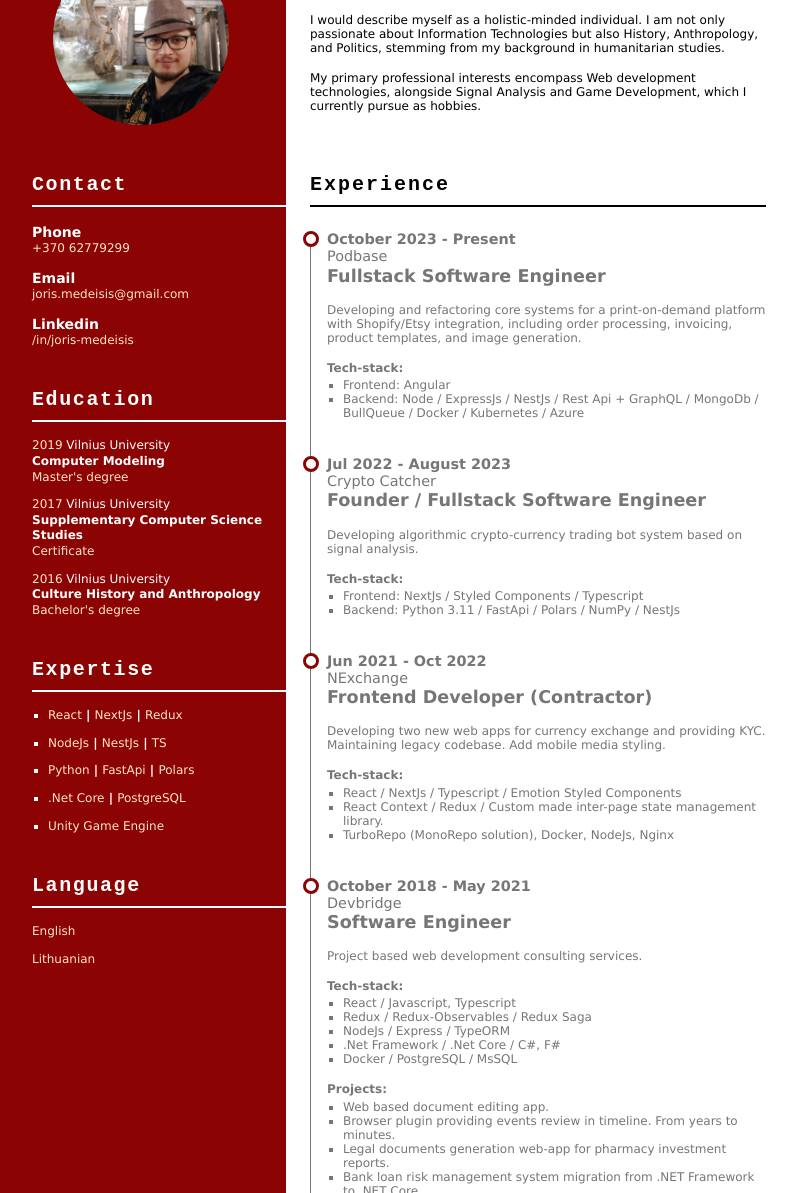
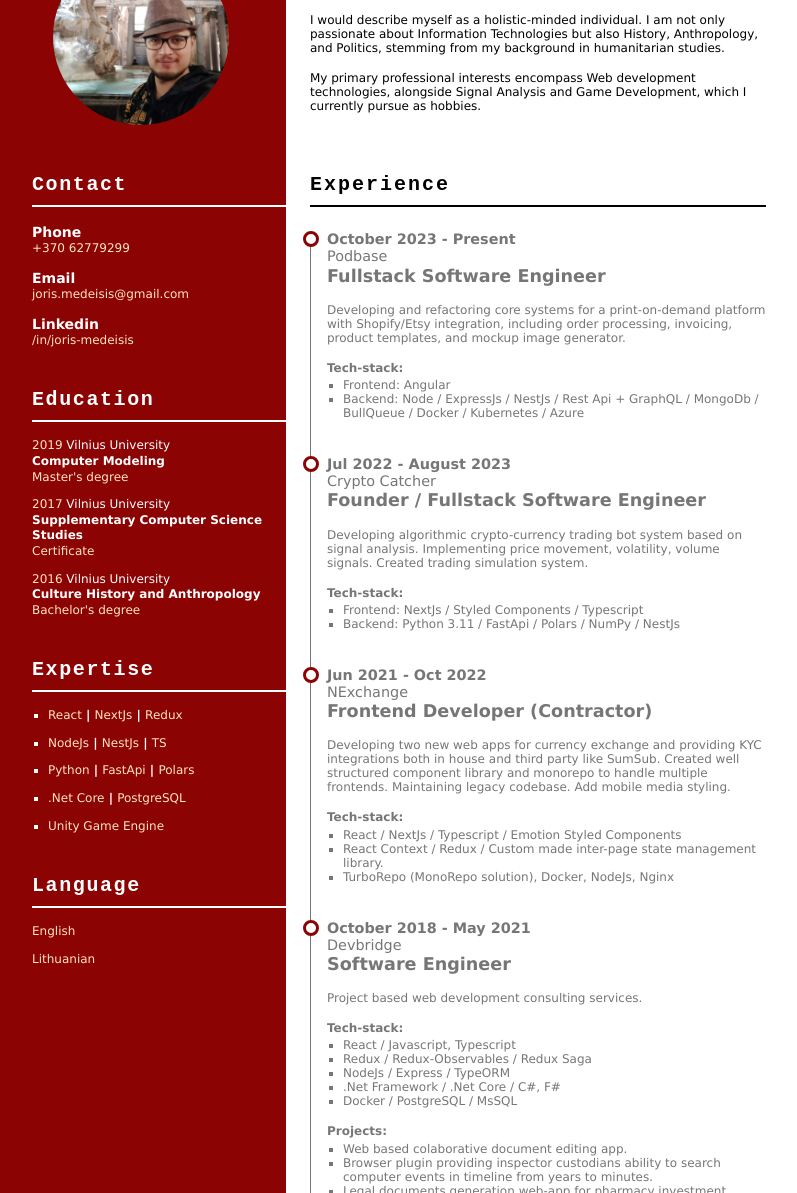
Before and after one commit to Zauras/cv, a plain HTML site: page src/index.html in a window 1280 px wide. Shown: the part 107-1300 px from the top of the page, without its empty margins (4-801 px from the left). Drawn offline with Linux system fonts and the light colour scheme.

Commit message:
update cv

```diff
--- a/src/index.html
+++ b/src/index.html
@@ -160,8 +160,8 @@
 
 							<div class="role-description">
 								Developing and refactoring core systems for a print-on-demand platform with Shopify/Etsy
-								integration, including order processing, invoicing, product templates, and image
-								generation.
+								integration, including order processing, invoicing, product templates, and mockup image
+								generator.
 							</div>
 
 							<div class="timeline-item-sub-list-container">
@@ -188,6 +188,7 @@
 
 							<div class="role-description">
 								Developing algorithmic crypto-currency trading bot system based on signal analysis.
+								Implementing price movement, volatility, volume signals. Created trading simulation system.
 							</div>
 
 							<div class="timeline-item-sub-list-container">
@@ -212,7 +213,8 @@
 							</div>
 
 							<div class="role-description">
-								Developing two new web apps for currency exchange and providing KYC.
+								Developing two new web apps for currency exchange and providing KYC integrations both in house and third party like SumSub.
+								Created well structured component library and monorepo to handle multiple frontends.
 								Maintaining legacy codebase. Add mobile media styling.
 							</div>
 
@@ -269,13 +271,13 @@
 
 								<ul class="timeline-item-sub-list">
 									<li>
-										Web based document editing app.
+										Web based colaborative document editing app.
 									</li>
 									<li>
-										Browser plugin providing events review in timeline. From years to minutes.
+										Browser plugin providing inspector custodians ability to search computer events in timeline from years to minutes.
 									</li>
 									<li>
-										Legal documents generation web-app for pharmacy investment reports.
+										Legal documents generation web-app for pharmacy investment reports and declarations.
 									</li>
 									<li>
 										Bank loan risk management system migration from .NET Framework to .NET Core
```
